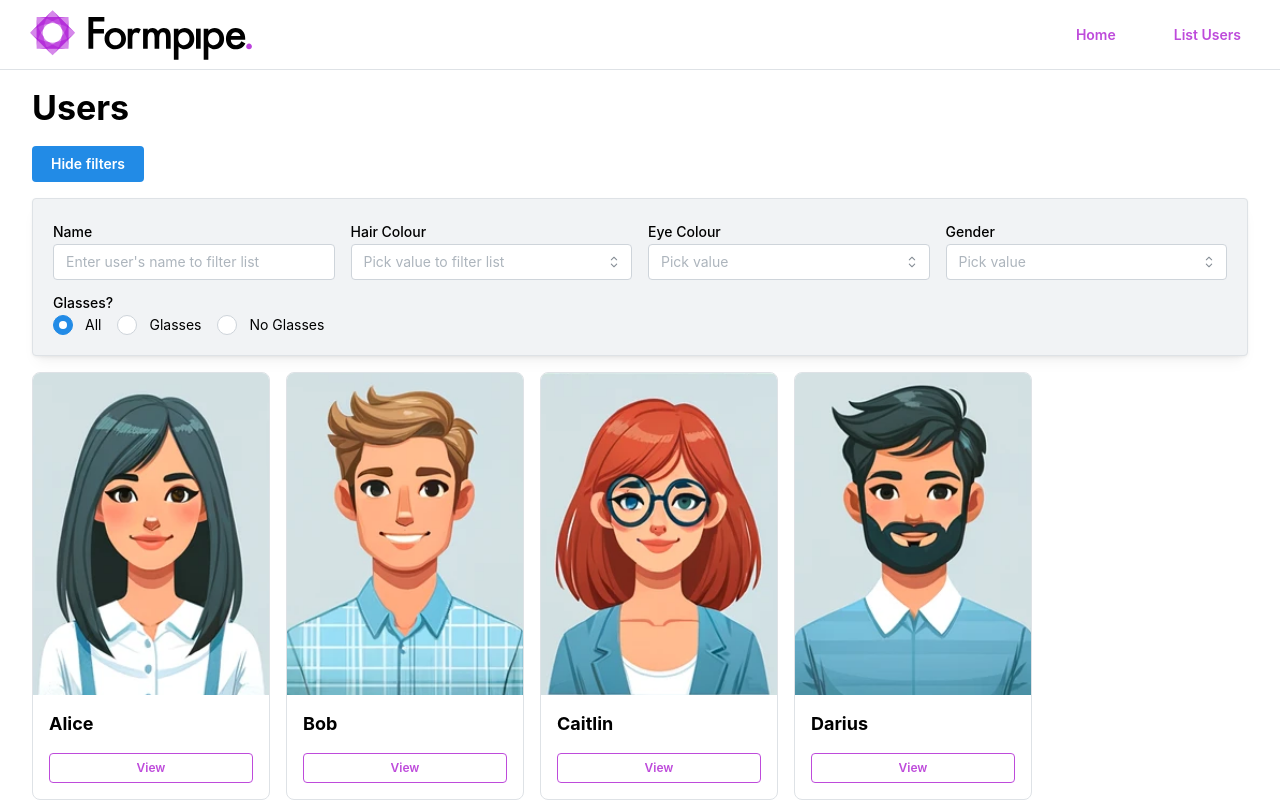
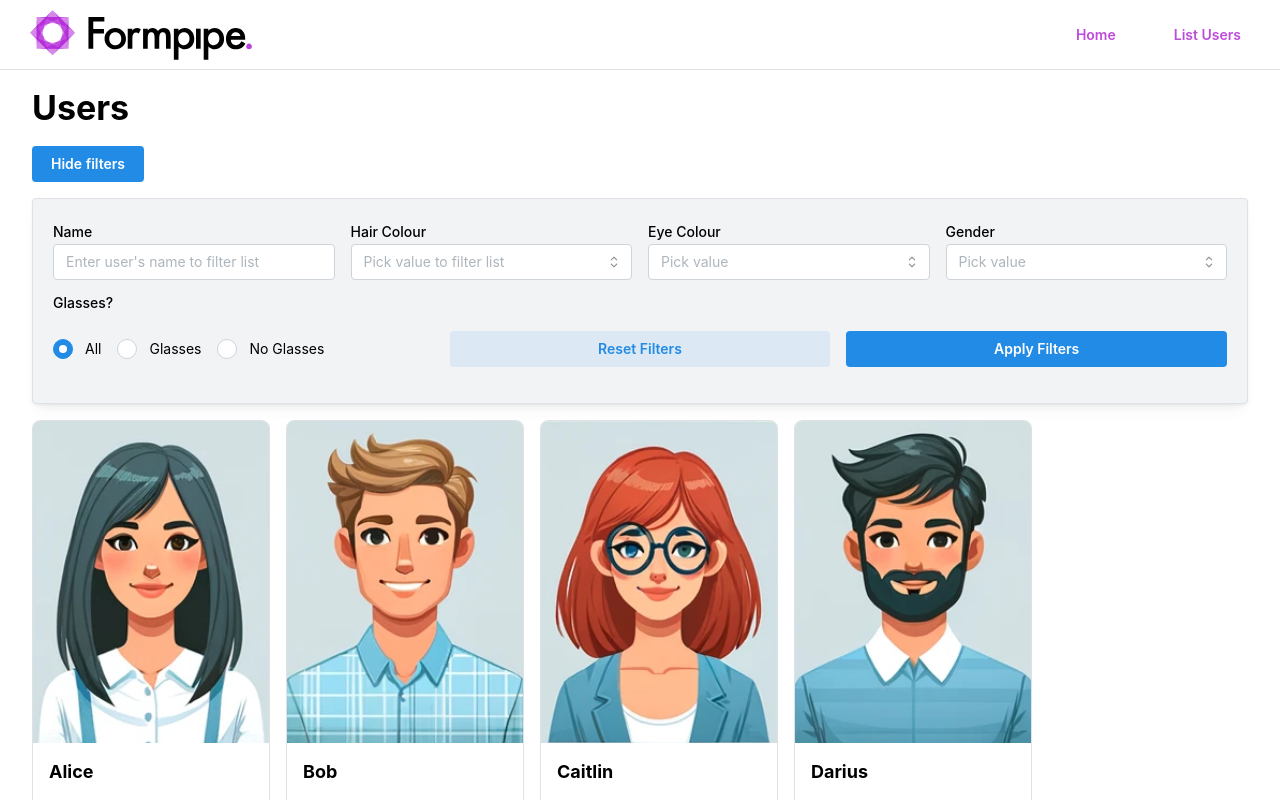
Before and after one commit to mrchreesa/formpipe-task, a React (Vite) app: page /users in a window 1280 px wide. Both pictures are taken after a click on the button "Show Filters". Shown: the top 800 px of the page. Built offline with nearby package versions, Linux system fonts and the light colour scheme; data requests are answered from the project's data file.

Commit message:
feat(filter): apply changes button added for better UX when handling large number of records in the future

```diff
--- a/src/pages/Users.page.tsx
+++ b/src/pages/Users.page.tsx
@@ -29,20 +29,61 @@ export type User = {
  */
 export function UsersPage() {
   const [users, setUsers] = useState<User[]>([]);
+  const [filteredUsers, setFilteredUsers] = useState<User[]>([]);
   const [opened, { toggle }] = useDisclosure(false);
-  const [filters, setFilters] = useState({
+  const filtersInitialValue = {
     name: '',
-    hair: '',
-    eyes: '',
-    gender: '',
+    hair: null,
+    eyes: null,
+    gender: null,
     glasses: 'all',
-  });
+  }
+  const [filters, setFilters] = useState(filtersInitialValue);
 
   useEffect(() => {
     fetch('http://localhost:3000/users')
       .then((response) => response.json())
-      .then((data) => setUsers(data));
+      .then((data) => {
+        setUsers(data);
+        setFilteredUsers(data);
+      })
+      .catch((error) => console.error(error));
   }, []);
+
+  const resetFilters = () => {
+    setFilters(filtersInitialValue);
+    setFilteredUsers(users);
+  }
+
+  const applyFilters = () => {
+    let filtered = users;
+
+    if (filters.name) {
+      filtered = filtered.filter((user) =>
+        user.name.toLowerCase().includes(filters.name.toLowerCase())
+      );
+    }
+
+    if (filters.hair) {
+      filtered = filtered.filter((user) => user.hair === filters.hair);
+    }
+
+    if (filters.eyes) {
+      filtered = filtered.filter((user) => user.eyes === filters.eyes);
+    }
+
+    if (filters.gender) {
+      filtered = filtered.filter((user) => user.gender === filters.gender);
+    }
+
+    if (filters.glasses !== 'all') {
+      const hasGlasses = filters.glasses === 'glasses';
+      filtered = filtered.filter((user) => user.glasses === hasGlasses);
+    }
+
+    setFilteredUsers(filtered);
+  };
+
   const handleTextInputChange = (value: string) => {
     setFilters({ ...filters, name: value });
   };
@@ -50,6 +91,7 @@ export function UsersPage() {
   const handleFilterChange = (key: string, value: string) => {
     setFilters({ ...filters, [key]: value });
   };
+
   console.log(filters);
 
   return (
@@ -67,37 +109,50 @@ export function UsersPage() {
               <TextInput
                 label="Name"
                 placeholder="Enter user's name to filter list"
+                value={filters.name}
                 onChange={(event) => handleTextInputChange(event.currentTarget.value)}
               />
               <Select
                 label="Hair Colour"
                 placeholder="Pick value to filter list"
                 data={['Black', 'Brown', 'Blonde', 'Red', 'Grey']}
+                value={filters.hair}
                 onChange={(value) => handleFilterChange('hair', value!)}
               />
               <Select
                 label="Eye Colour"
                 placeholder="Pick value"
                 data={['Brown', 'Blue', 'Green', 'Grey']}
+                value={filters.eyes}
                 onChange={(value) => handleFilterChange('eyes', value!)}
               />
               <Select
                 label="Gender"
                 placeholder="Pick value"
                 data={['Male', 'Female']}
+                value={filters.gender}
                 onChange={(value) => handleFilterChange('gender', value!)}
               />
             </Group>
 
             <Radio.Group
               label="Glasses?"
-              defaultValue="all"
+              value={filters.glasses}
               onChange={(value) => handleFilterChange('glasses', value!)}
             >
-              <Group>
-                <Radio label="All" value="all" />
-                <Radio label="Glasses" value="glasses" />
-                <Radio label="No Glasses" value="no-glasses" />
+              <Group align="center" grow>
+                <Group>
+                  <Radio label="All" value="all" />
+                  <Radio label="Glasses" value="glasses" />
+                  <Radio label="No Glasses" value="no-glasses" />
+                </Group>
+                <Button variant='light' my={'md'} onClick={resetFilters}>
+                  {'Reset Filters'}
+                </Button>
+                <Button my={'md'} onClick={applyFilters}>
+                  {'Apply Filters'}
+                </Button>
+
               </Group>
             </Radio.Group>
           </Stack>
@@ -105,7 +160,7 @@ export function UsersPage() {
       </Collapse>
 
       <Group miw={600}>
-        {users.map((user, index) => (
+        {filteredUsers.map((user, index) => (
           <Card radius={'md'} withBorder key={index} w={238}>
             <Card.Section>
               {/* We know where the images are, so we just grab the file based on the filename associated with the user */}
```
